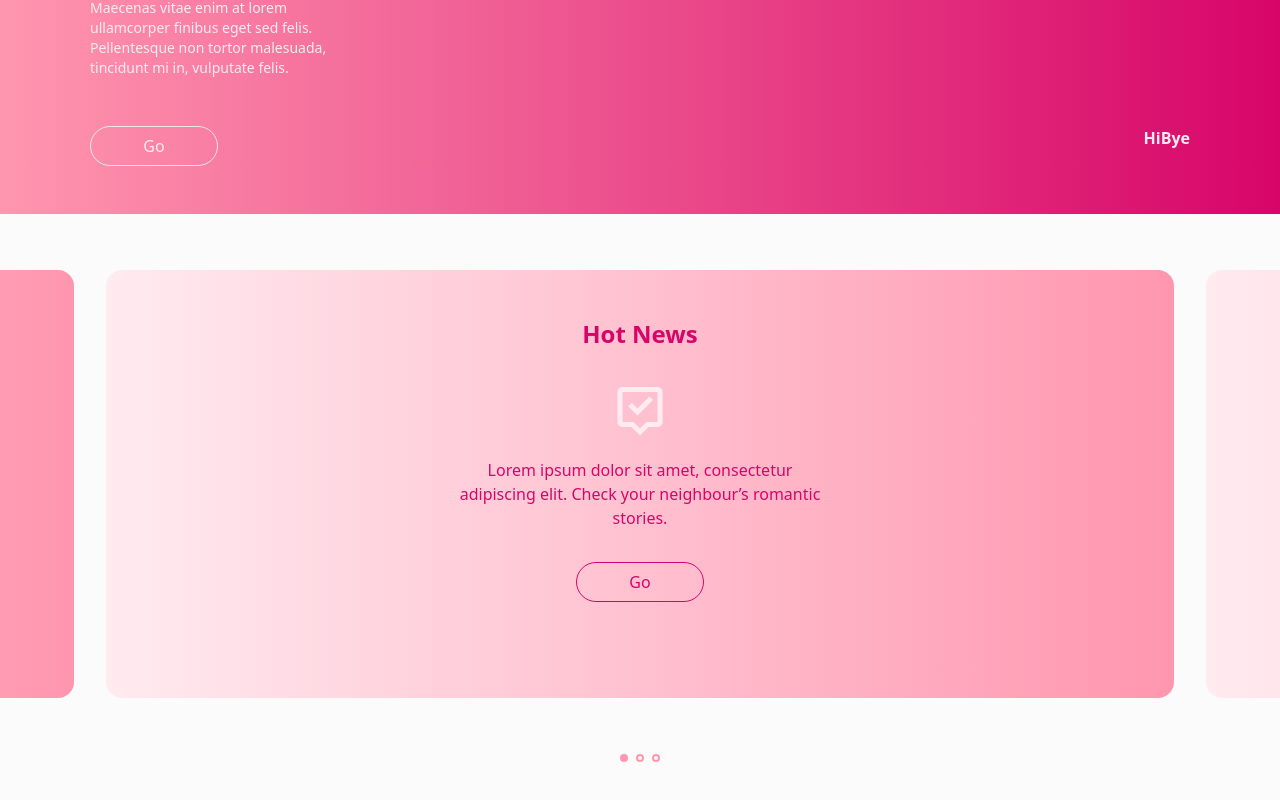
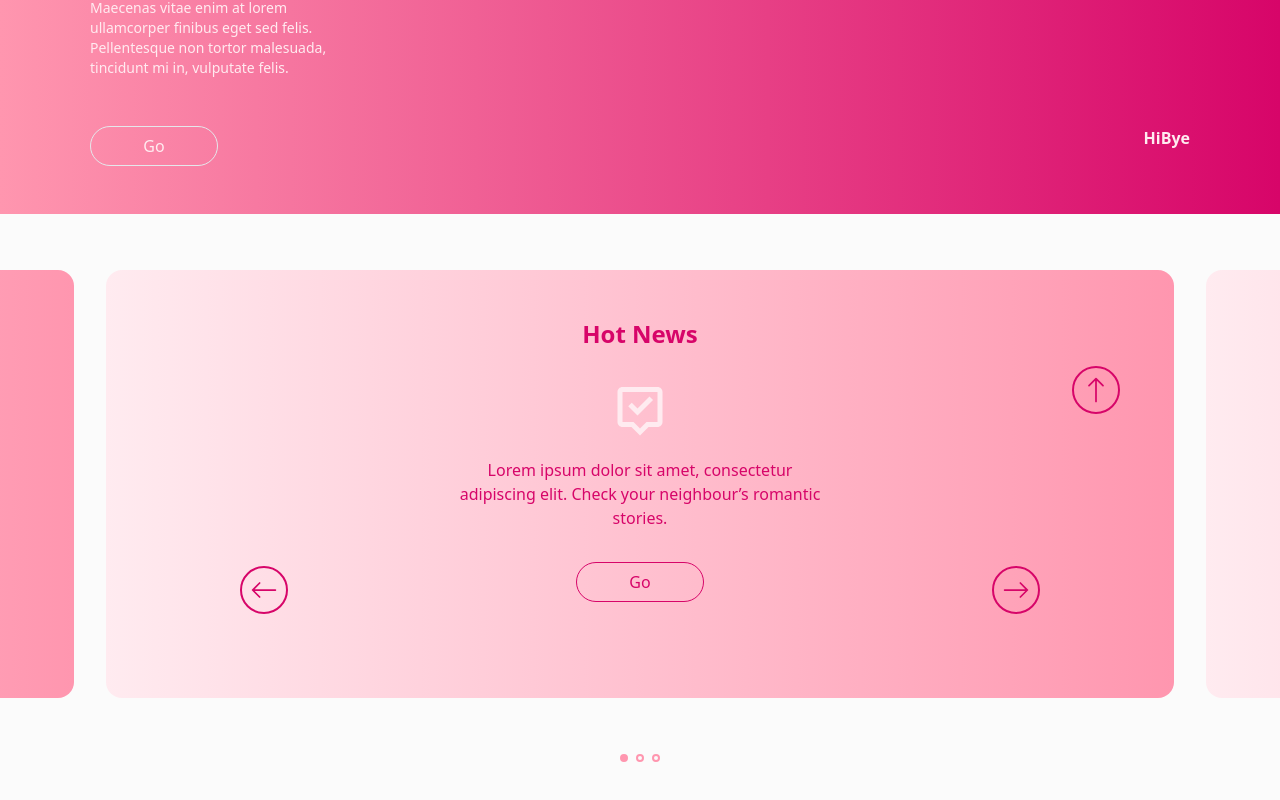
Before and after one commit to codestates/HiBye, a React (Create React App) app in the folder client/: page / in a window 1280 px wide. Shown: the part 346-1146 px from the top of the page. Built offline with nearby package versions, Linux system fonts and the light colour scheme; no server answers.

Commit message:
[Add] 좌/우 버튼 및 탑버튼 작성 및 스타일링

```diff
--- /dev/null
+++ b/client/src/components/Button/LeftBtn.jsx
@@ -0,0 +1,4 @@
+import { BsArrowLeft } from "react-icons/bs";
+export default function LeftBtn() {
+  return <BsArrowLeft className="absolute -bottom-40 left-60 z-50 text-5xl text-hibye-80 border-2 border-solid border-hibye-80 p-2 rounded-full" />;
+}
--- /dev/null
+++ b/client/src/components/Button/RightBtn.jsx
@@ -0,0 +1,4 @@
+import { BsArrowRight } from "react-icons/bs";
+export default function RightBtn() {
+  return <BsArrowRight className="absolute -bottom-40 right-60 z-50 text-5xl text-hibye-80 border-2 border-solid border-hibye-80 p-2 rounded-full" />;
+}
--- /dev/null
+++ b/client/src/components/Button/TopBtn.jsx
@@ -0,0 +1,4 @@
+import { BsArrowUp } from "react-icons/bs";
+export default function TopBtn() {
+  return <BsArrowUp className="fixed bottom-10 right-40 z-50 text-5xl text-hibye-80 border-2 border-solid border-hibye-80 p-2 rounded-full" />;
+}
--- a/client/src/components/views/BoardCards.jsx
+++ b/client/src/components/views/BoardCards.jsx
@@ -1,3 +1,5 @@
+import LeftBtn from "../Button/LeftBtn";
+import RightBtn from "../Button/RightBtn";
 import BoardCard from "./BoardCard";
 
 export default function BoardCards() {
@@ -9,6 +11,8 @@ export default function BoardCards() {
   return (
     <div className="flex justify-center items-center w-screen overflow-hidden">
       <div className="flex w-fit p-10">
+        <LeftBtn />
+        <RightBtn />
         {boards.map((board) => {
           return <BoardCard board={board} />;
         })}
--- a/client/src/pages/Main.jsx
+++ b/client/src/pages/Main.jsx
@@ -1,8 +1,10 @@
+import TopBtn from "../components/Button/TopBtn";
 import BoardCards from "../components/views/BoardCards";
 
 function Main() {
   return (
     <div className="bg-hibye-10">
+      <TopBtn />
       {/* banner */}
       <section className="w-screen h-fit bg-gradient-to-r from-hibye-60 to-hibye-80 pt-12">
         <div className="inner text-7xl uppercase text-hibye-20 font-light">
```
